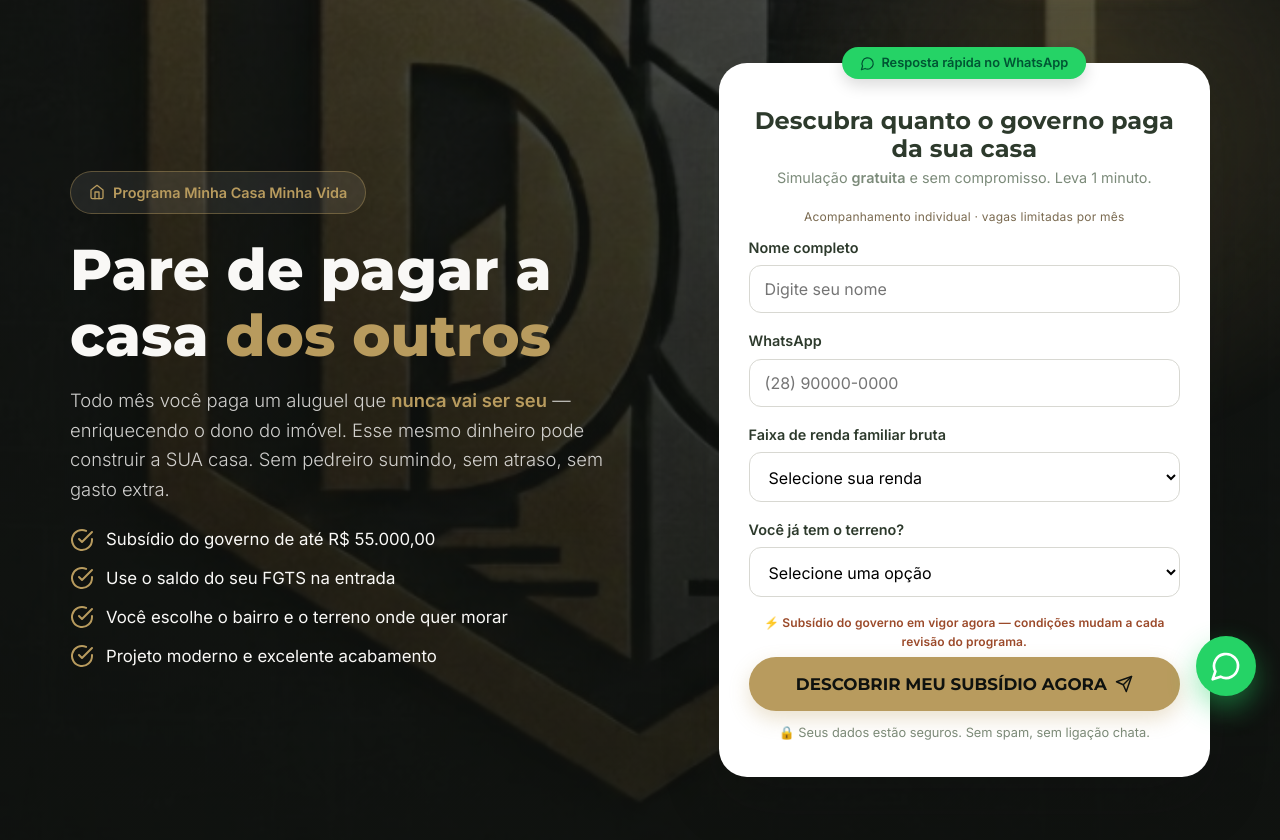
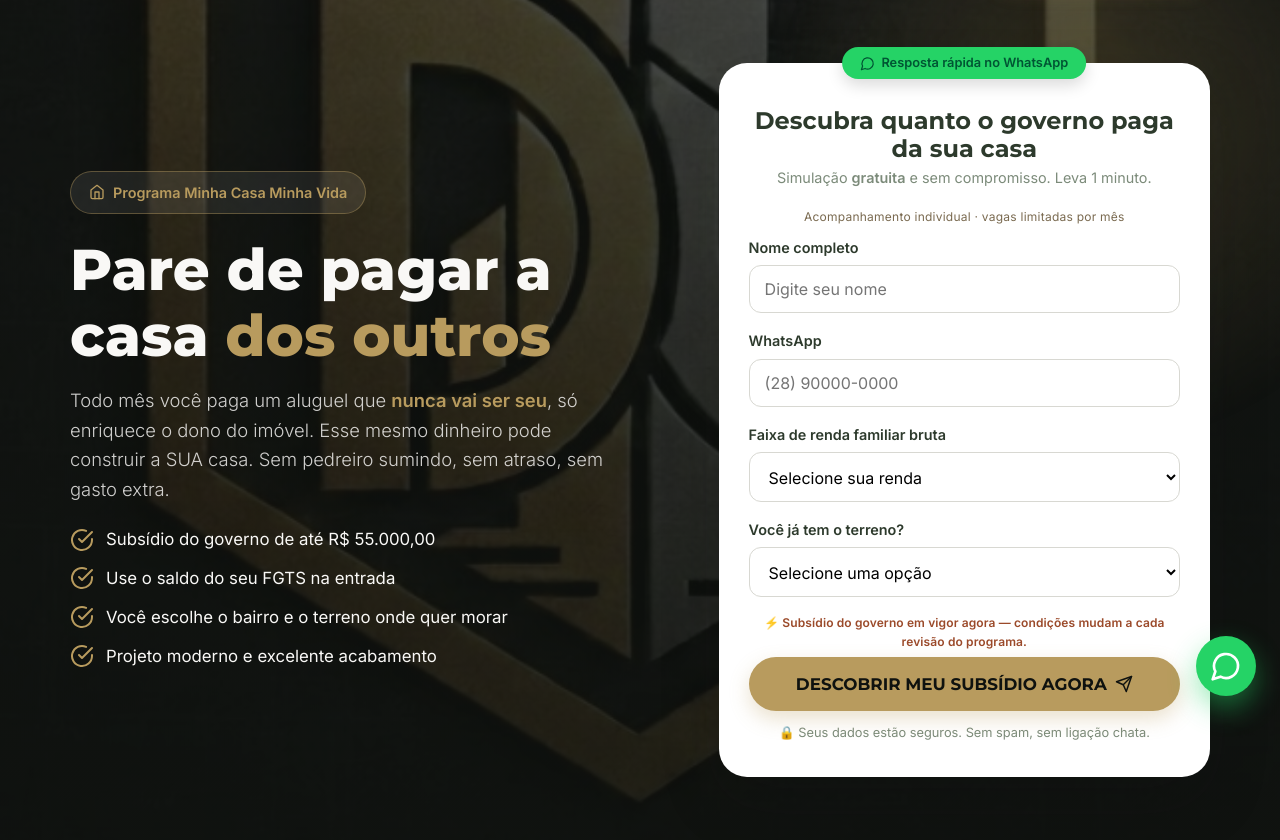
Before and after one commit to LeonanLima/d-lima-institucional, a Flask app: page / in a window 1280 px wide. Shown: the part 80-920 px from the top of the page. Run offline with Flask 3, Linux system fonts and the light colour scheme; some libraries are stand-ins or nearby versions.

Commit message:
copy: remove último travessão AI-style no hero

```diff
--- a/templates/index.html
+++ b/templates/index.html
@@ -105,7 +105,7 @@
                 </span>
                 <h1>Pare de pagar a casa <span class="gold">dos outros</span></h1>
                 <p class="hero__lead">
-                    Todo mês você paga um aluguel que <strong class="gold">nunca vai ser seu</strong> — enriquecendo o dono do imóvel.
+                    Todo mês você paga um aluguel que <strong class="gold">nunca vai ser seu</strong>, só enriquece o dono do imóvel.
                     Esse mesmo dinheiro pode construir a SUA casa. Sem pedreiro sumindo, sem atraso, sem gasto extra.
                 </p>
                 <ul class="hero__list">
```
